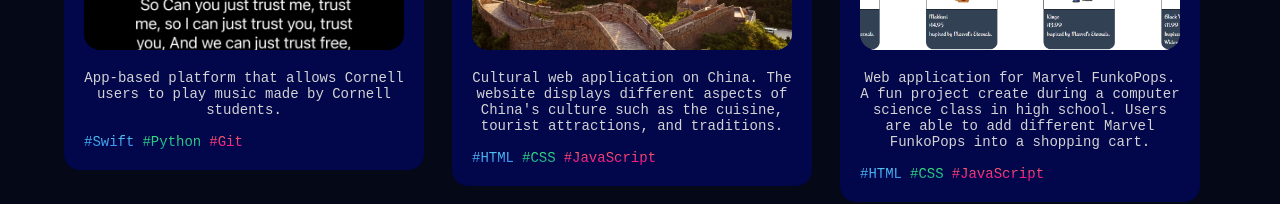
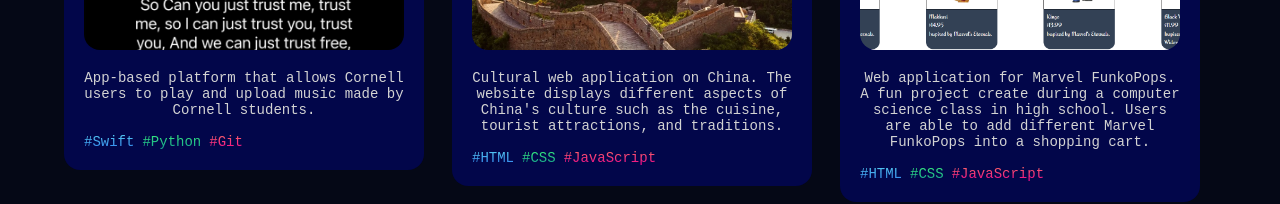
Before and after one commit to vivianzhou1288/personal_portfolio, a React (Vite) app: page / in a window 1280 px wide. Shown: the part 5433-5637 px from the top of the page. Built offline with nearby package versions, Linux system fonts and the light colour scheme.

Commit message:
Brief Project Change

```diff
--- a/src/constants/index.js
+++ b/src/constants/index.js
@@ -162,7 +162,7 @@ const projects = [
   {
     name: "Music App",
     description:
-      "App-based platform that allows Cornell users to play music made by Cornell students.",
+      "App-based platform that allows Cornell users to play and upload music made by Cornell students.",
     tags: [
       {
         name: "Swift",
```
